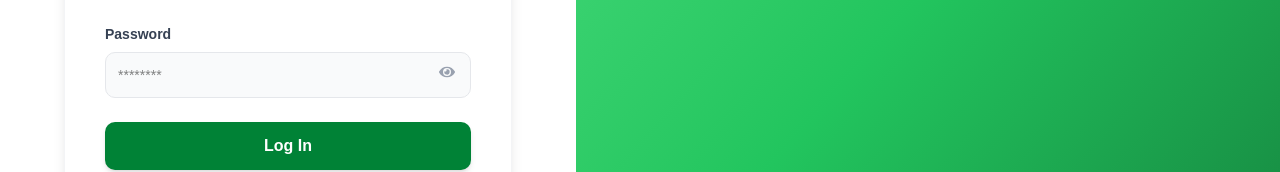
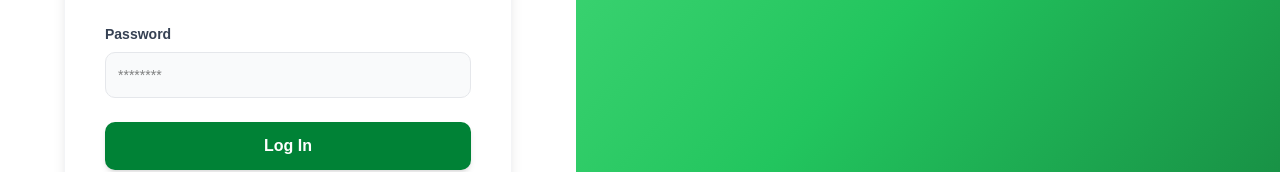
Before and after one commit to Uz-Okey/Nelfund-clone, a React (Vite) app in the folder nelfund/: page /LoginPage in a window 1280 px wide. Shown: the part 413-585 px from the top of the page. Built offline with nearby package versions, Linux system fonts and the light colour scheme.

Commit message:
Login page set up

```diff
--- a/nelfund/src/Pages/LoginPage.jsx
+++ b/nelfund/src/Pages/LoginPage.jsx
@@ -1,10 +1,9 @@
-import  { useState } from 'react';
-import { FaEye, FaEyeSlash } from 'react-icons/fa';
+
 import { Link } from 'react-router';
 import logo from '../assets/logo.webp';
 
 const LoginPage = () => {
-  const [showPassword, setShowPassword] = useState(false);
+
 
   return (
     <div className="min-h-screen flex flex-col md:flex-row bg-white font-sans">
@@ -42,22 +41,15 @@ const LoginPage = () => {
             <div className="relative">
               <label className="block text-sm font-bold text-gray-700 mb-2">Password</label>
               <input
-                type={showPassword ? "text" : "password"}
                 placeholder="********"
                 className="w-full p-3 bg-gray-50 border border-gray-200 rounded-lg focus:ring-2 focus:ring-green-500 outline-none transition-all text-sm"
               />
-              <button
-                type="button"
-                onClick={() => setShowPassword(!showPassword)}
-                className="absolute right-4 top-10 text-gray-400 hover:text-gray-600"
-              >
-                {showPassword ? <FaEyeSlash /> : <FaEye />}
-              </button>
+
             </div>
 
             {/* Submit Button */}
             <button className="w-full bg-green-700 hover:bg-green-800 text-white font-bold py-3 rounded-lg shadow-md transition-colors">
-              Log In
+                <Link to="/">  Log In</Link>
             </button>
           </form>
 
```
